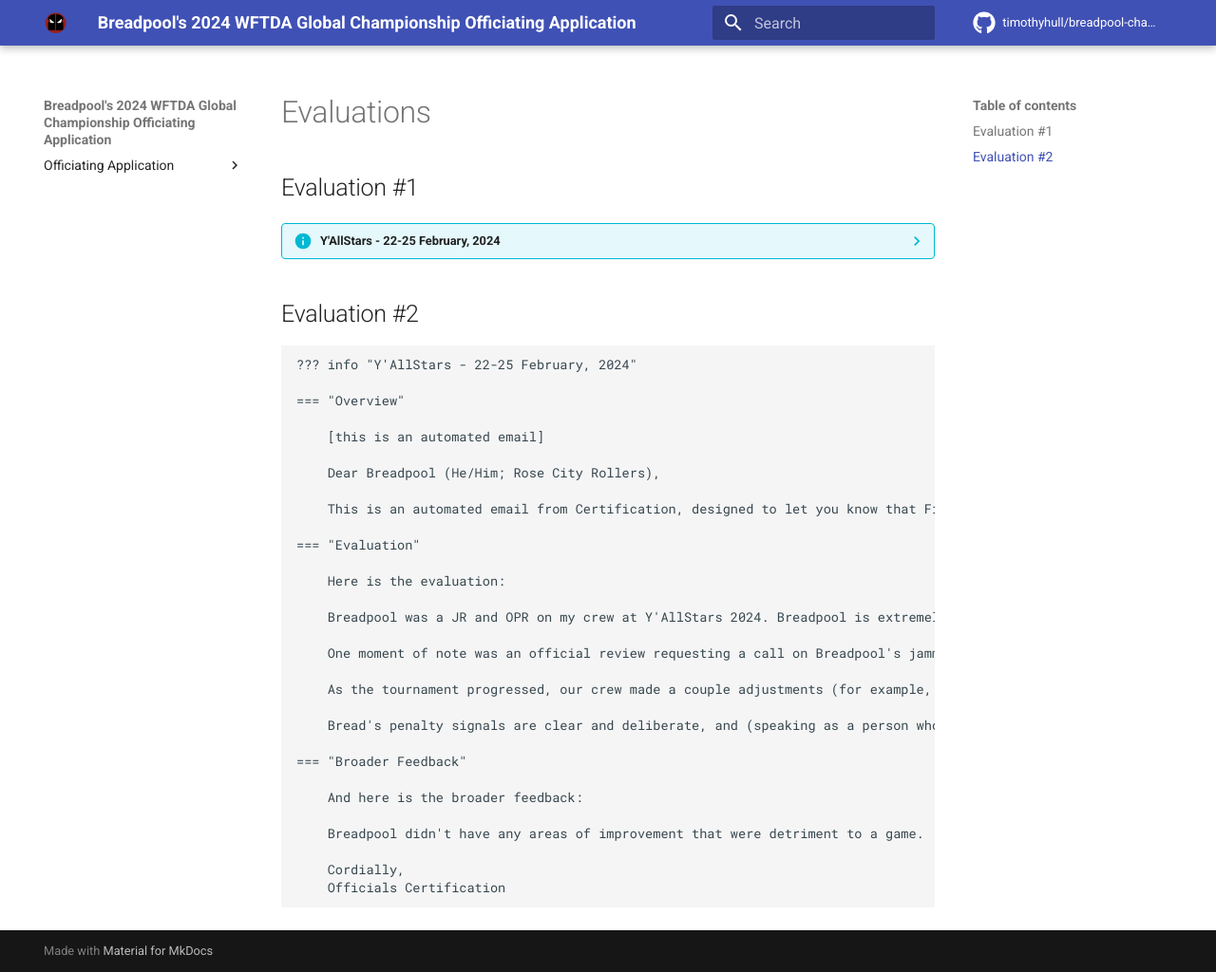
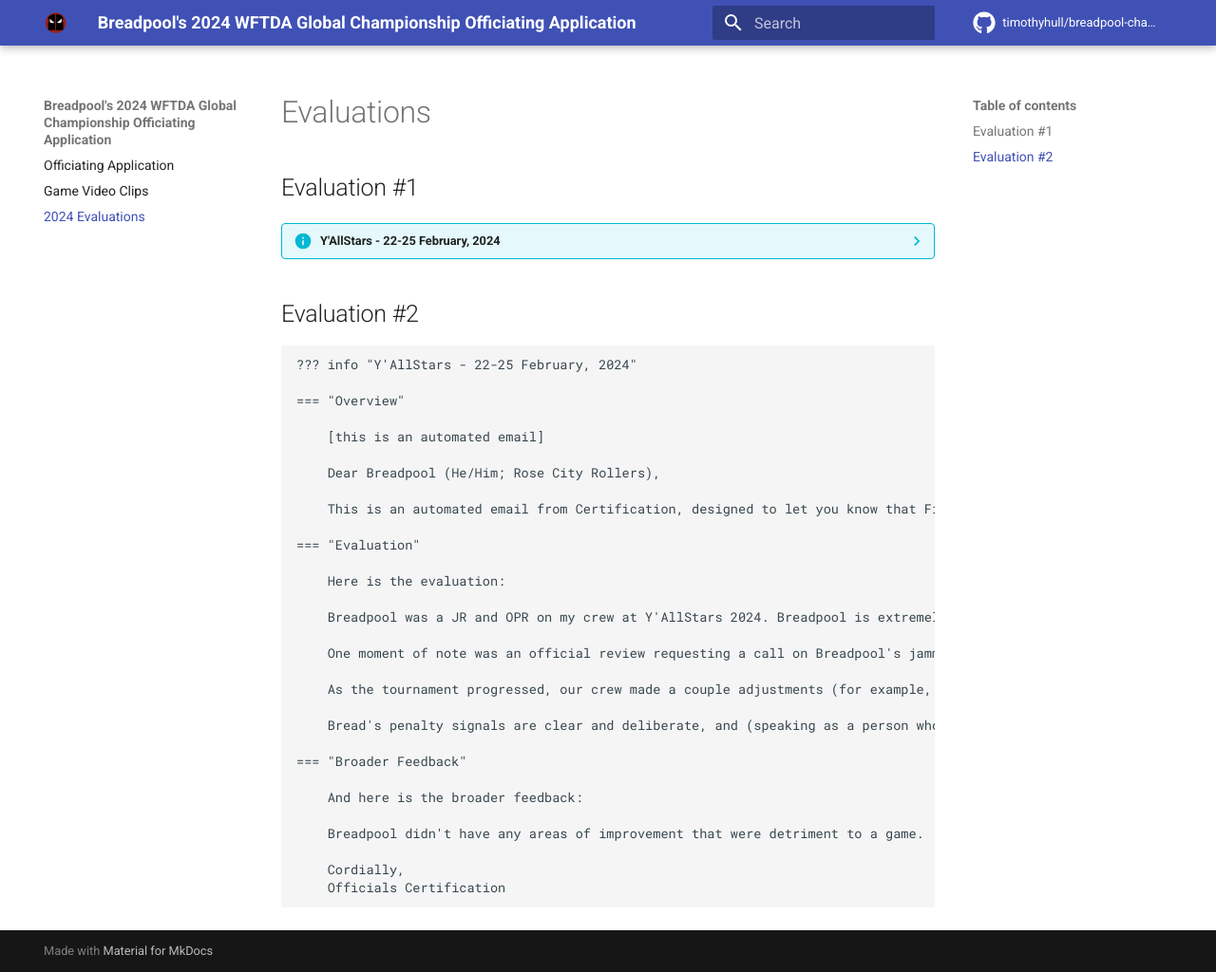
Before and after one commit to timothyhull/breadpool-champs-app, an MkDocs documentation site: the page built from docs/evaluations.md, in a window 1280 px wide and 1024 px high. Shown: the whole window at 95% size. Built offline with MkDocs 1.6.1 and Material for MkDocs 9.7.7, drawn with Linux system fonts in a browser that asks for light colours; comment, search, counter and statistics services are not loaded.

Commit message:
Update navigation

```diff
--- a/mkdocs.yml
+++ b/mkdocs.yml
@@ -4,9 +4,9 @@
 site_name: Breadpool's 2024 WFTDA Global Championship Officiating Application
 site_url: https://timothyhull.github.io/breadpool-champs-app
 nav:
-  - Officiating Application:
-    - My Application: index.md
-    - Game Video Clips: game_video_clips.md
+  - Officiating Application: index.md
+  - Game Video Clips: game_video_clips.md
+  - 2024 Evaluations: evaluations.md
 
 # Repository information
 edit_uri: ""
```
